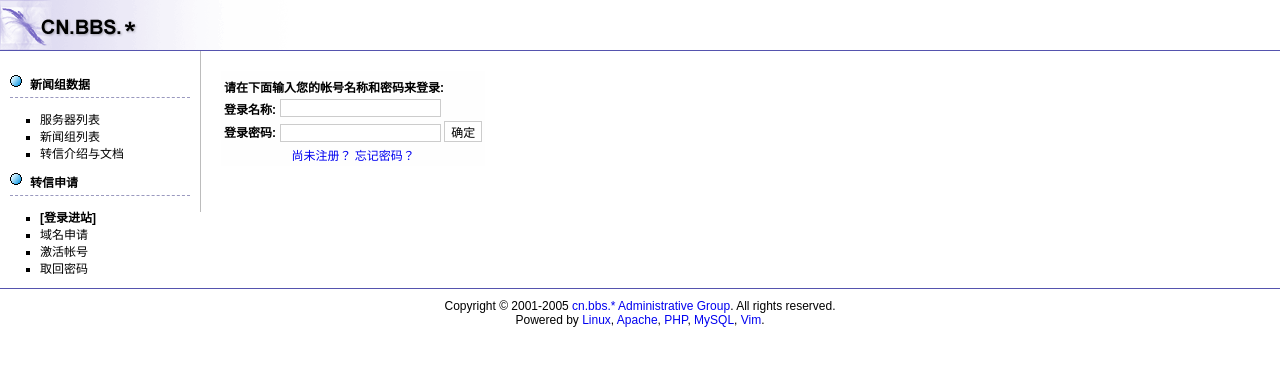
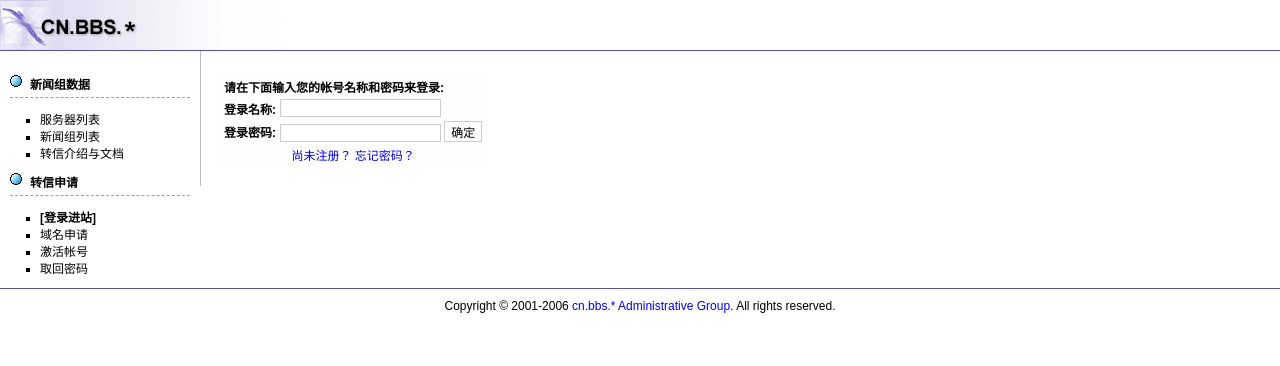
Before and after one commit to czz9/cnweb, a PHP site: page /panel/index.php in a window 1280 px wide. Shown: the top 366 px of the page. Run offline with PHP 8.4, Linux system fonts and the light colour scheme; data that the repository does not hold is empty.

Commit message:
the same footer

```diff
--- a/www/panel/footer.php
+++ b/www/panel/footer.php
@@ -1,8 +1,6 @@
-<p>&nbsp;</p>
-</div></div>
+</div>
+</div>
 <div id="divFoot">
- Copyright &copy; 2001-2005 <a href="mailto:control@cn-bbs.org">cn.bbs.* Administrative Group</a>. All rights reserved. <br>
- Powered by <a href="http://www.kernel.org">Linux</a>, <a href="http://www.apache.org">Apache</a>, <a href="http://www.php.net">PHP</a>, <a href="http://www.mysql.com">MySQL</a>, <a href="http://www.vim.org">Vim</a>.
-</div>
+	Copyright © 2001-2006 <a href="mailto:control@cn-bbs.org">cn.bbs.* Administrative Group</a>. All rights reserved.</div>
 </body>
 </html>
```
